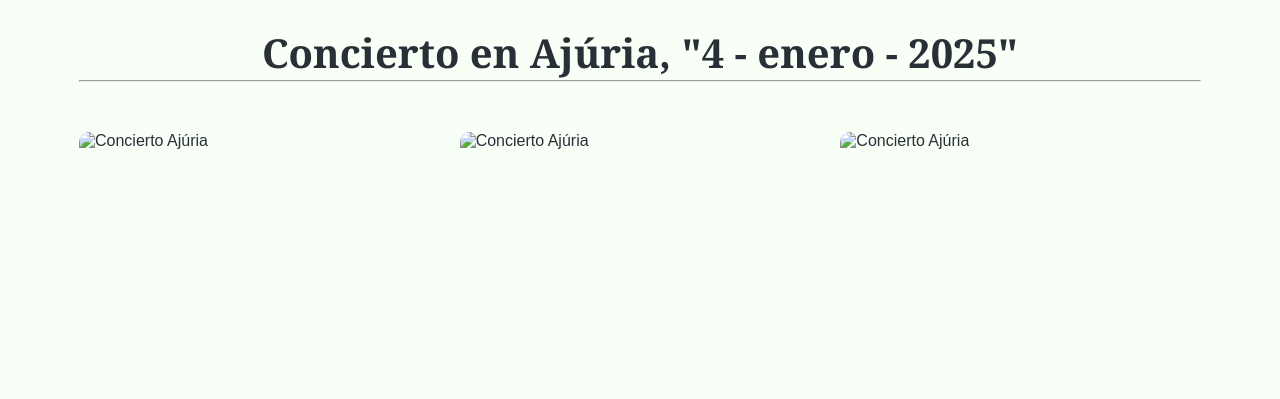
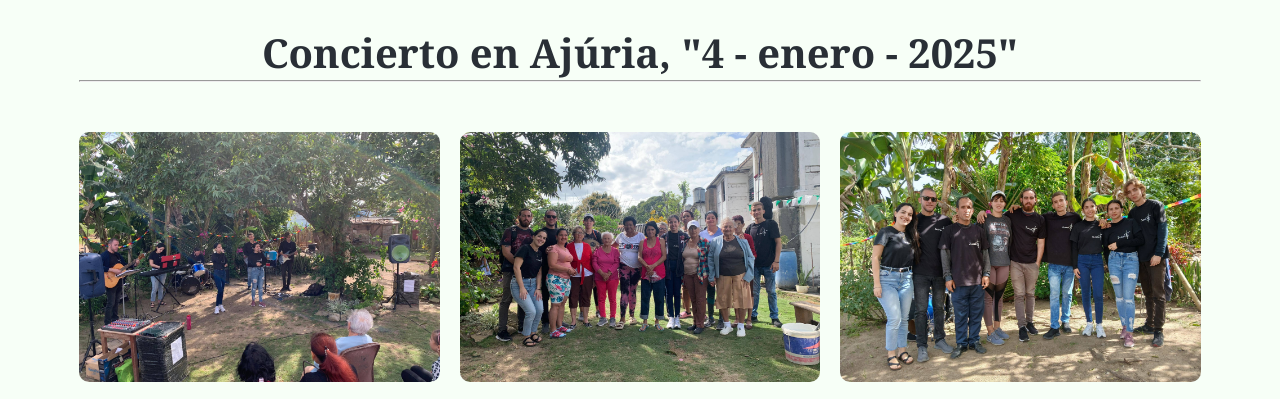
Before and after one commit to Jueces5/Jueces5, a plain HTML site: page index.html in a window 1280 px wide. Shown: the part 3100-3499 px from the top of the page. Drawn offline with Linux system fonts and the light colour scheme; files that its build step writes are made by us from their sources; files whose address does not match are found by name.

Commit message:
Update index.html

```diff
--- a/index.html
+++ b/index.html
@@ -96,7 +96,7 @@
                         <img src="/imagenes/portada_canciones.png" alt="Portada Cancion 2">
                         <h3>Amor de Días Grises</h3>
                         <audio controls>
-                            <source src="../Jueces5 official/musica/amor de dias grises.mp3" type="audio/mpeg">
+                            <source src="musica/amor de dias grises.mp3" type="audio/mp3">
                             Tu navegador no soporta el elemento de audio
                         </audio>
                         <div class="cancion-info">
@@ -133,17 +133,17 @@
                 <h2>Concierto en Ajúria, "4 - enero - 2025"<hr></h2>
                 <div class="galeria-grid">
                     <div class="galeria-item">
-                        <img src="../Jueces5 official/imagenes/ajuria/a.jpg" alt="Concierto Ajúria">
+                        <img src="imagenes/ajuria/a.jpg" alt="Concierto Ajúria">
                         <div class="galeria-overlay">
                         </div>
                     </div>
                     <div class="galeria-item">
-                        <img src="../Jueces5 official/imagenes/ajuria/b.jpg" alt="Concierto Ajúria">
+                        <img src="imagenes/ajuria/b.jpg" alt="Concierto Ajúria">
                         <div class="galeria-overlay">
                         </div>
                     </div>
                     <div class="galeria-item">
-                        <img src="../Jueces5 official/imagenes/ajuria/c.jpg" alt="Concierto Ajúria">
+                        <img src="imagenes/ajuria/c.jpg" alt="Concierto Ajúria">
                         <div class="galeria-overlay">
                         </div>
                     </div>
```
